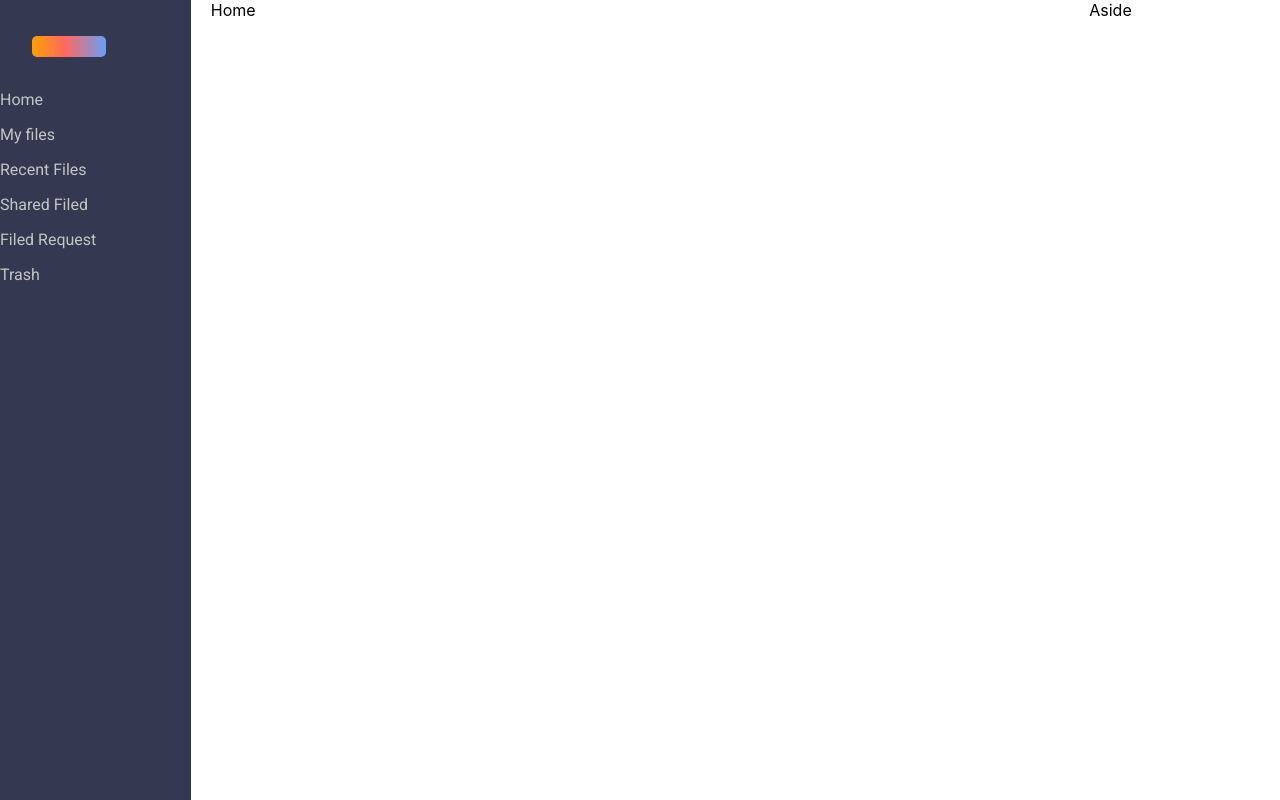
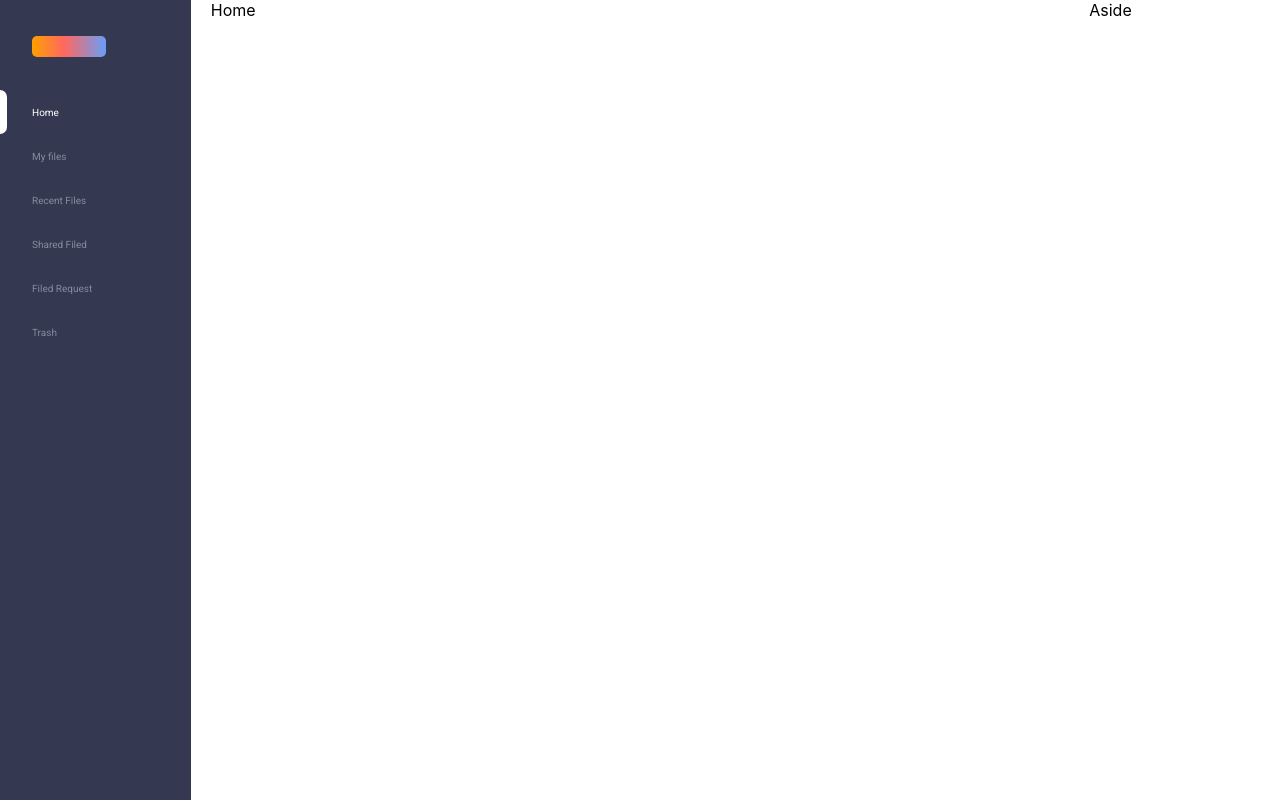
Before and after one commit to gerardotamo/Nerdery-Layout-Challenge, a React (Create React App) app: page / in a window 1280 px wide. Built offline with nearby package versions, Linux system fonts and the light colour scheme.

Commit message:
feat: add divider and styling first options into sideBar

```diff
--- a/src/components/list/List.tsx
+++ b/src/components/list/List.tsx
@@ -1,18 +1,26 @@
 import { BaseColor } from '../../config/color'
 import { Text } from '../../config/Text'
 import * as style from './styled'
+
 interface Props {
-    options: string[]
+    options: string[],
+    position: number
 }
-const List = ({ options }: Props) => {
+
+
+
+const List = ({ options, position }: Props) => {
     return (
         <style.List>
             {
                 options.map((item, index) => {
                     return (
-                        <Text color={BaseColor.grayColor} size={10}>
-                            {item}
-                        </Text>
+                        <style.Item>
+                            <style.SelectRectangule color={position === index ? BaseColor.whiteColor : 'transparent'}/>
+                            <Text color={position === index ? BaseColor.whiteColor: BaseColor.inactiveGrayColor} size={10}>
+                                {item}
+                            </Text>
+                        </style.Item>
                     )
                 })
             }
--- a/src/components/list/styled.tsx
+++ b/src/components/list/styled.tsx
@@ -13,3 +13,12 @@ export const Item = styled.ul`
     padding-left: 0px;
     margin: 0px;
 `;
+
+export const SelectRectangule = styled('div')<{ color: string }>`
+    background-color: ${props => props.color};
+    width: 7px;
+    height: 44px;
+    border-top-right-radius: 7px;
+    border-bottom-right-radius: 7px;
+    margin-right: 25px;
+`;
--- a/src/components/sidebar/SideBar.tsx
+++ b/src/components/sidebar/SideBar.tsx
@@ -1,3 +1,4 @@
+import { useState } from 'react';
 import List from '../list/List';
 import * as style from './syled'
 
@@ -8,11 +9,13 @@ const SideBar = () => {
     const options2 = ["Upload files", "Upload folder", "New folder", "More",
     ];
 
+    const [position, setPosition] = useState<number>(0);
+
   return (
     <style.Content>
       <div>
         <style.ColorPalette />
-        <List options={options}/>
+        <List options={options} position={position}/>
       </div>
       <div>
 
--- /dev/null
+++ b/src/config/Divider.tsx
@@ -0,0 +1,5 @@
+import styled from "styled-components";
+
+export const Divider = styled.div`
+    border: 1px solid #464C61;
+`;
--- a/src/config/Text.tsx
+++ b/src/config/Text.tsx
@@ -6,7 +6,7 @@ const Text = styled('p')<{color: string, size: number   }>`
     font-family: 'Roboto', sans-serif;
     font-style: normal;
     font-weight: 400;
-    font-size: ${props => props.size} + "px";
+    font-size: ${props => props.size}px;
 
 `;
 
```
